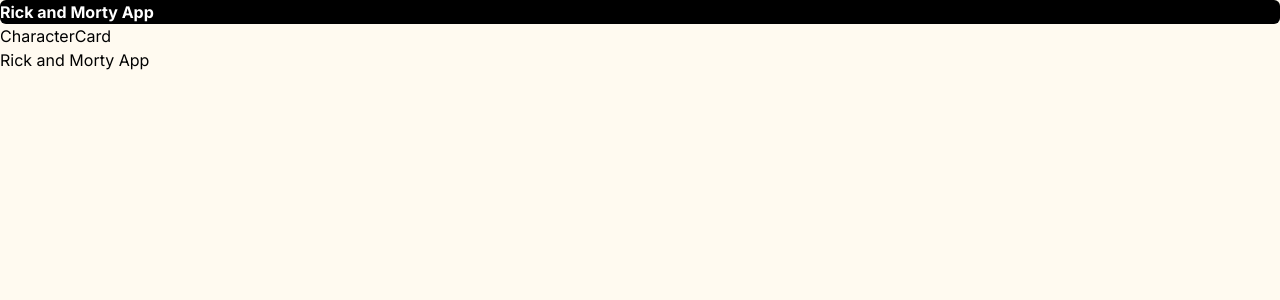
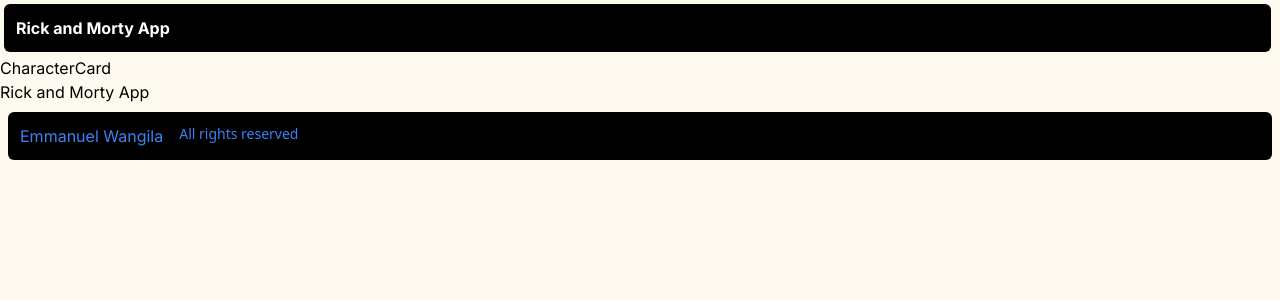
Before and after one commit to emmanuelwangila/rick-morty, a Next.js app: page / in a window 1280 px wide. Shown: the top 300 px of the page. Built offline with nearby package versions, Linux system fonts and the light colour scheme.

Commit message:
finish structure of the app

```diff
--- a/app/components/Footer.tsx
+++ b/app/components/Footer.tsx
@@ -1,12 +1,17 @@
 import Image from "next/image";
 
-function footer() {
+export function Footer() {
   return (
-    <div className="bg-white rounded-md flex-row ">
-      <h3 className="text-blue-500 ">Emmanuel Wangila</h3>
-      <h4 className="text-blue-500 font-sans text-sm"> All rights reserved</h4>
+    <div className="bg-black rounded-md flex-row m-2 p-3  ">
+      <div className="flex flex-row  gap-4 ">
+        <h3 className=" flex text-blue-500 ">Emmanuel Wangila</h3>
+        <h4 className="flex text-blue-500 font-sans text-sm">
+          {" "}
+          All rights reserved
+        </h4>
+      </div>
     </div>
   );
 }
 
-export default footer();
+export default Footer();
--- a/app/components/Header.tsx
+++ b/app/components/Header.tsx
@@ -1,6 +1,6 @@
 export function Header() {
   return (
-    <div className="rounded-md bg-black text-white font-bold">
+    <div className="w-[99%] m-1 mr-2 p-3  rounded-md bg-black text-white font-bold">
       <h1 className="text-white">Rick and Morty App</h1>
     </div>
   );
--- a/app/layout.tsx
+++ b/app/layout.tsx
@@ -3,6 +3,7 @@
 import "./globals.css";
 
 import { Header } from "./components/Header";
+import { Footer } from "./components/Footer";
 
 const inter = Inter({ subsets: ["latin"] });
 
@@ -18,8 +19,14 @@
 }>) {
   return (
     <html lang="en">
-      <Header />
-      <body className={inter.className}>{children}</body>
+      <body className={inter.className}>
+        <main className="w-full  mx-auto ">
+          <Header />
+
+          {children}
+          <Footer />
+        </main>
+      </body>
     </html>
   );
 }
```
